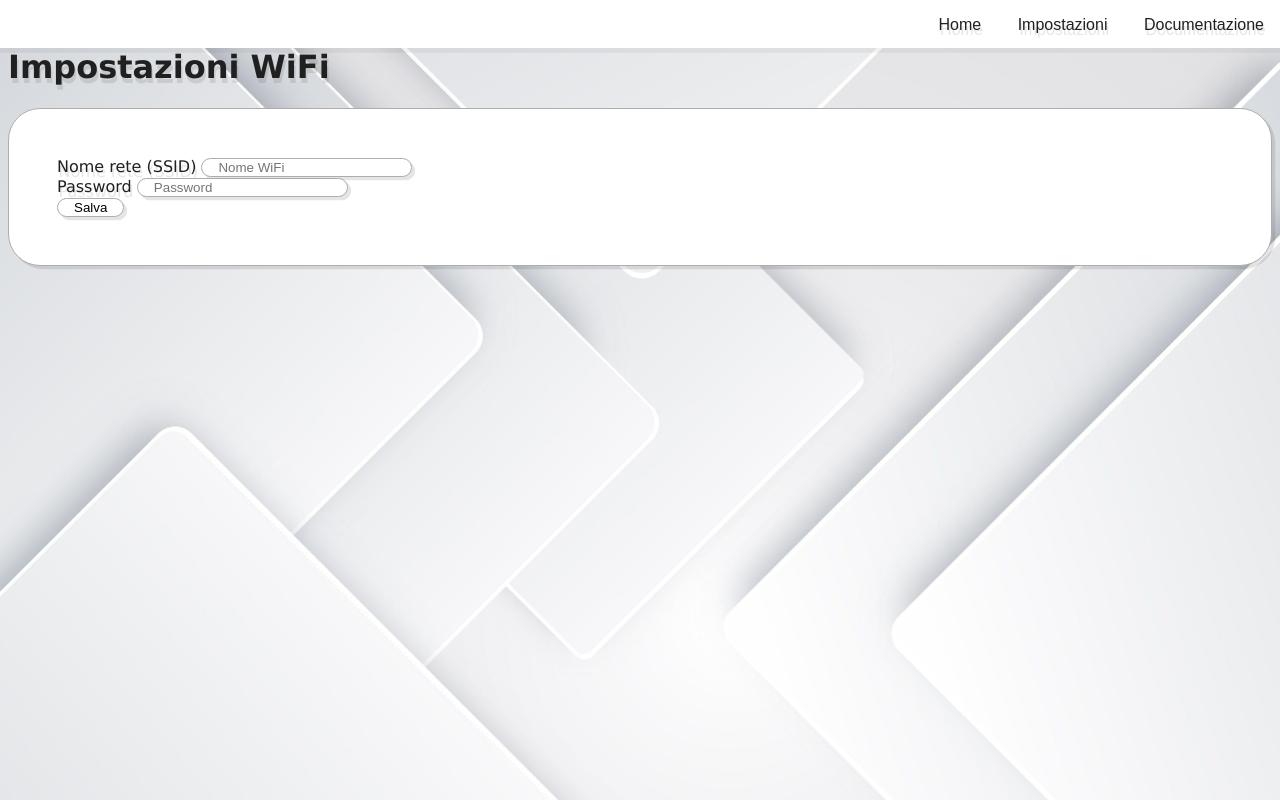
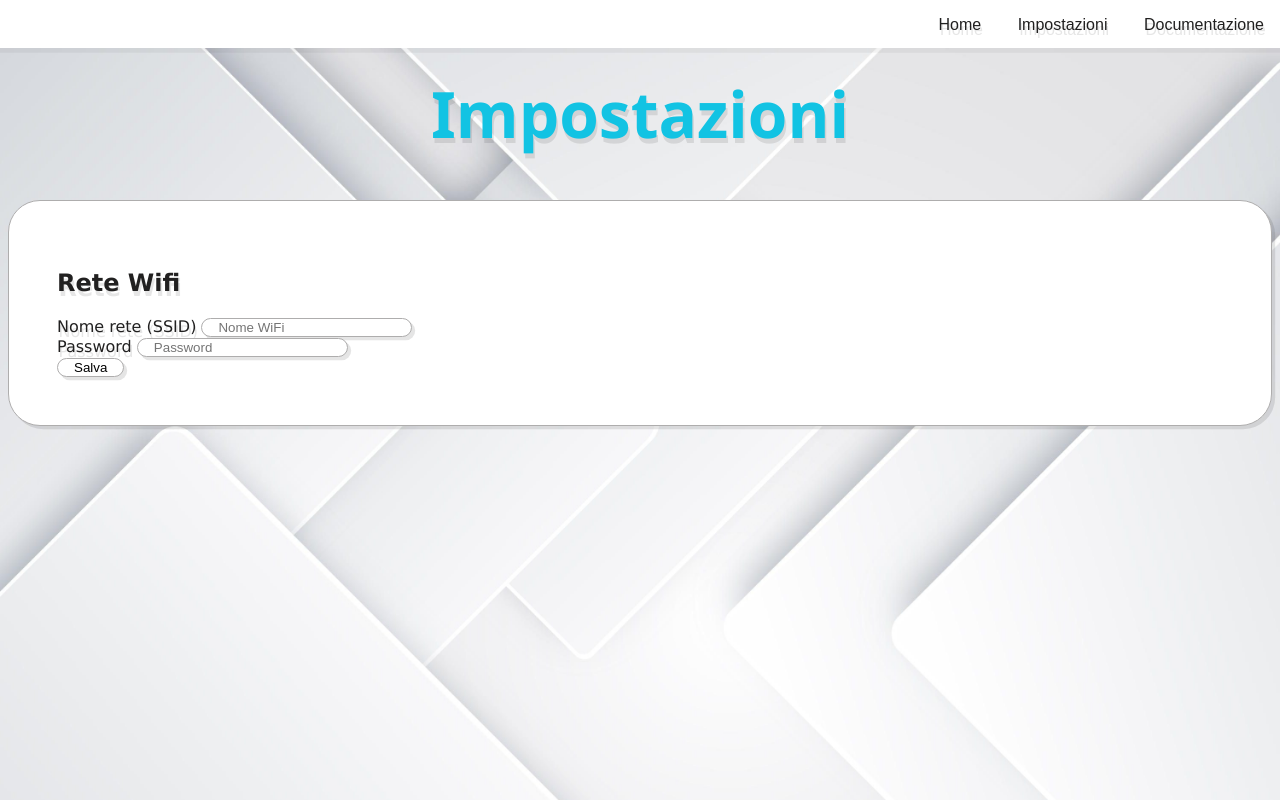
Before and after one commit to Mickylus/Arduino, a plain HTML site: page Umiditech/web/settings.html in a window 1280 px wide. Drawn offline with Linux system fonts and the light colour scheme.

Commit message:
Refactor WiFi settings form and update styling for improved user experience

```diff
--- a/Umiditech/web/settings.html
+++ b/Umiditech/web/settings.html
@@ -13,8 +13,9 @@
 			<a href="https://github.com/Mickylus/Arduino/tree/main/Umiditech" target="_blank">Documentazione</a>
 		</div>
 		<br>
-		<h1>Impostazioni WiFi</h1>
-		<form id="wifiForm" onsubmit="event.preventDefault(); salvaWifi();">
+		<h1 class="titolo">Impostazioni</h1>
+		<form id="settingsBox">
+			<h2>Rete Wifi</h2>
 			<label for="ssid">Nome rete (SSID)</label>
 			<input type="text" id="ssid" name="ssid" placeholder="Nome WiFi">
 			<br>
--- a/Umiditech/web/style.css
+++ b/Umiditech/web/style.css
@@ -63,7 +63,7 @@ button,input{
 	border: 0.1rem solid #aeadad;
 	box-shadow:0.2rem 0.2rem #2120201d;
 }
-#wifiForm{
+#settingsBox{
 	background: #ffffff;
 	border-radius: 2rem;
 	border: 0.1rem solid #aeadad;
```
